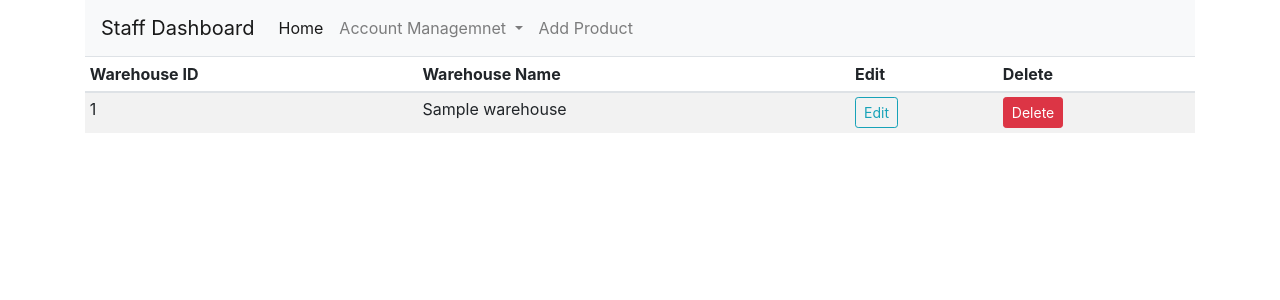
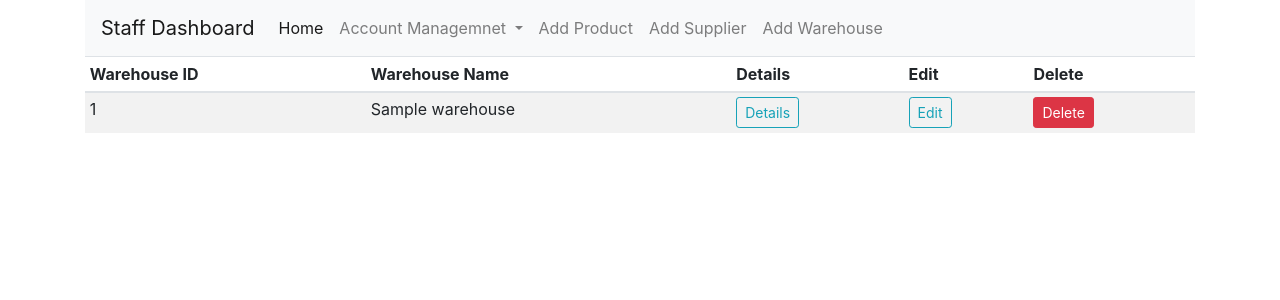
Before and after one commit to A-Y-Yang/CS-425-Online-Grocery-Store-App-master, a Flask app: page /warehouses in a window 1280 px wide. Shown: the top 300 px of the page. Run offline with Flask 2, Linux system fonts and the light colour scheme; the visitor is signed in with stand-in values (Sample User, id 1); tables that the repository leaves empty hold one stand-in row (values such as "Sample post"); parts of the project's set-up code (start-up, migrations or seed data) failed here and were passed over; some libraries are stand-ins or nearby versions.

Commit message:
Added webapp v2

```diff
--- a/Application/shop/__init__.py
+++ b/Application/shop/__init__.py
@@ -8,7 +8,7 @@ import os
 
 basedir = os.path.abspath(os.path.dirname(__file__))
 app = Flask(__name__)
-app.config['SQLALCHEMY_DATABASE_URI'] = 'postgresql://groupthree:1qaz2WSX3edc4RFV@cs425-aws-dbinstance.ctgzmkb6bvg8.us-east-2.rds.amazonaws.com/postgres'
+app.config['SQLALCHEMY_DATABASE_URI'] = 'postgresql://postgres:postgres1@localhost/postgres'
 app.config['SECRET_KEY'] = 'abcd1234'
 app.config['SQLALCHEMY_TRACK_MODIFICATIONS'] = False
 app.config['UPLOADED_PHOTOS_DEST'] = os.path.join(basedir, 'static/images')
--- a/Application/shop/admin/routes.py
+++ b/Application/shop/admin/routes.py
@@ -1,7 +1,7 @@
 from flask import render_template, session, request, redirect, url_for, flash
 from flask_login import login_required, logout_user, current_user
 from shop import app, db, login_manager
-from .forms import RegistrationForm, LoginForm, StaffRegistrationForm
+from .forms import RegistrationForm, LoginForm, StaffRegistrationForm, Addsupplier, Addwarehouse
 from .models import Customer, Staff, Supplier, Warehouse, Product, Category, Orders
 import os
 
@@ -13,7 +13,7 @@ def home():
 def admin():
     if 'email' not in session:
         flash(f'Please login first','danger')
-        return redirect(url_for('login'))
+        return redirect(url_for('home'))
     products = Product.query.order_by(Product.product_name.asc()).all()
     return render_template('admin/index.html', title = 'Admin Page', products = products)
 
@@ -21,7 +21,7 @@ def admin():
 def customer():
     if 'email' not in session:
         flash(f'Please login first','danger')
-        return redirect(url_for('login'))
+        return redirect(url_for('home'))
     products = Product.query.order_by(Product.product_name.asc()).all()
     return render_template('customer/index.html', title = 'Customer Page', products = products)
 
@@ -29,7 +29,7 @@ def customer():
 def categories():
     if 'email' not in session:
         flash(f'Please login first','danger')
-        return redirect(url_for('login'))
+        return redirect(url_for('home'))
     categories = Category.query.all()
     return render_template('admin/category.html', title = 'Category Page', categories = categories)
 
@@ -92,13 +92,13 @@ def customer_login():
 @app.route('/logout')
 def logout():
     logout_user()
-    return redirect(url_for('login'))
+    return redirect(url_for('home'))
 
 @app.route('/customer_list')
 def customer_list():
     if 'email' not in session:
         flash(f'Please login first','danger')
-        return redirect(url_for('login'))
+        return redirect(url_for('home'))
     customers = Customer.query.all()
     return render_template('admin/customer_list.html', title = 'Customer List Page', customers = customers)
 
@@ -106,7 +106,7 @@ def customer_list():
 def order_list():
     if 'email' not in session:
         flash(f'Please login first','danger')
-        return redirect(url_for('login'))
+        return redirect(url_for('home'))
     orders = Orders.query.all()
     return render_template('admin/order_list.html', title = 'Order List Page', orders = orders)
 
@@ -114,28 +114,67 @@ def order_list():
 def suppliers():
     if 'email' not in session:
         flash(f'Please login first','danger')
-        return redirect(url_for('login'))
+        return redirect(url_for('home'))
     suppliers = Supplier.query.all()
     return render_template('admin/supplier.html', title = 'Supplier Page', suppliers = suppliers)
+
+@app.route('/addsupplier', methods=['GET', 'POST'])
+def addsupplier():
+    if 'email' not in session:
+        flash(f'Please login first','danger')
+        return redirect(url_for('home'))
+    form = Addsupplier(request.form)
+    if request.method == 'POST':
+        supplier = Supplier(name = form.name.data, phone = form.phone.data, email = form.email.data,
+                    a_line_one = form.a_line_one.data, a_line_two = form.a_line_two.data, a_city = form.a_city.data,
+                    a_state = form.a_state.data, a_zipcode = form.a_zipcode.data)
+        db.session.add(supplier)
+        db.session.commit()
+        flash(f'Supplier {form.name.data} is added to your database.', 'success')
+        return redirect(url_for('suppliers'))
+    return render_template('admin/addsupplier.html', title = "Add Supplier Page", form = form)
+
+@app.route('/supplier_details/<int:id>', methods=['GET', 'POST'])
+def supplier_details(id):
+    if 'email' not in session:
+        flash(f'Please login first','danger')
+        return redirect(url_for('login'))
+    supplier = Supplier.query.get_or_404(id)
+    return render_template('supplier/supplier_details.html', supplier = supplier)
 
 @app.route('/updatesupplier/<int:supplier_id>', methods=['GET', 'POST'])
 def updatesupplier(supplier_id):
     if 'email' not in session:
         flash(f'Plese login first','danger')
-    updatesup = Supplier.query.get_or_404(supplier_id)
-    supplier = request.form.get('supplier')
+    supplier = Supplier.query.get_or_404(supplier_id)
+    form = Addsupplier(request.form)
     if request.method =="POST":
-        updatesup.name = supplier
-        flash(f'This supplier {supplier} has been updated', 'success')
+        supplier.name = form.name.data
+        supplier.phone = form.phone.data
+        supplier.email = form.email.data
+        supplier.a_line_one = form.a_line_one.data
+        supplier.a_line_two = form.a_line_two.data
+        supplier.a_city = form.a_city.data
+        supplier.a_state = form.a_state.data
+        supplier.a_zipcode = form.a_zipcode.data
+        flash(f'This Supplier {form.name.data} has been updated', 'success')
         db.session.commit()
         return redirect(url_for('suppliers'))
-    return render_template('product/updatesupplier.html', title = "Update Supplier Page", updatesup = updatesup)
+        form.name.data = supplier.name
+        form.phone.data = supplier.phone
+        form.email.data = supplier.email
+        form.a_line_one.data = supplier.a_line_one
+        form.a_line_two.data = supplier.a_line_two
+        form.a_city.data = supplier.a_city
+        form.a_state.data = supplier.a_state
+        form.a_zipcode.data = supplier.a_zipcode
+    return render_template('admin/updatesupplier.html', title = "Update Supplier Page", form = form, supplier=supplier)
 
 @app.route('/deletesupplier/<int:supplier_id>', methods=["POST"])
 def deletesupplier(supplier_id):
     if 'email' not in session:
         flash(f'Please login first','danger')
-        return redirect(url_for('login'))
+        return redirect(url_for('home'))
     supplier = request.form.get('supplier')
     if request.method == "POST":
         db.session.delete(supplier)
@@ -150,28 +189,66 @@ def deletesupplier(supplier_id):
 def warehouses():
     if 'email' not in session:
         flash(f'Please login first','danger')
-        return redirect(url_for('login'))
+        return redirect(url_for('home'))
     warehouses = Warehouse.query.all()
     return render_template('admin/warehouse.html', title = 'Warehouse Page', warehouses = warehouses)
+
+@app.route('/addwarehouse', methods=['GET', 'POST'])
+def addwarehouse():
+    if 'email' not in session:
+        flash(f'Please login first','danger')
+        return redirect(url_for('home'))
+    form = Addwarehouse(request.form)
+    if request.method == 'POST':
+        warehouse = Warehouse(name = form.name.data, a_line_one = form.a_line_one.data,
+                    a_line_two = form.a_line_two.data, a_city = form.a_city.data,
+                    a_state = form.a_state.data, a_zipcode = form.a_zipcode.data,
+                    capacity = form.capacity.data)
+        db.session.add(warehouse)
+        db.session.commit()
+        flash(f'Warehouse {form.name.data} is added to your database.', 'success')
+        return redirect(url_for('warehouses'))
+    return render_template('admin/addwarehouse.html', title = "Add Warehouse Page", form = form)
+
+@app.route('/warehouse_details/<int:id>', methods=['GET', 'POST'])
+def warehouse_details(id):
+    if 'email' not in session:
+        flash(f'Please login first','danger')
+        return redirect(url_for('login'))
+    warehouse = Warehouse.query.get_or_404(id)
+    return render_template('warehouse/warehouse_details.html', warehouse = warehouse)
 
 @app.route('/updatewarehouse/<int:warehouse_id>', methods=['GET', 'POST'])
 def updatewarehouse(warehouse_id):
     if 'email' not in session:
         flash(f'Plese login first','danger')
-    updatewh = Warehouse.query.get_or_404(warehouse_id)
-    warehouse = request.form.get('warehouse')
+    warehouse = Warehouse.query.get_or_404(warehouse_id)
+    form = Addwarehouse(request.form)
     if request.method =="POST":
-        updatewh.name = warehouse
-        flash(f'This warehouse {warehouse} has been updated', 'success')
+        warehouse.name = form.name.data
+        warehouse.a_line_one = form.a_line_one.data
+        warehouse.a_line_two = form.a_line_two.data
+        warehouse.a_city = form.a_city.data
+        warehouse.a_state = form.a_state.data
+        warehouse.a_zipcode = form.a_zipcode.data
+        warehouse.capacity = form.capacity.data
+        flash(f'This warehouse {form.name.data} has been updated', 'success')
         db.session.commit()
         return redirect(url_for('warehouses'))
-    return render_template('product/updatewarehouse.html', title = "Update Warehouse Page", updatesup = updatesup)
+    form.name.data = warehouse.name
+    form.a_line_one.data = warehouse.a_line_one
+    form.a_line_two.data = warehouse.a_line_two
+    form.a_city.data = warehouse.a_city
+    form.a_state.data = warehouse.a_state
+    form.a_zipcode.data = warehouse.a_zipcode
+    form.capacity.data = warehouse.capacity
+    return render_template('admin/updatewarehouse.html', title = "Update Warehouse Page", form = form, warehouse = warehouse)
 
 @app.route('/deletewarehouse/<int:warehouse_id>', methods=["POST"])
 def deletewarehouse(warehouse_id):
     if 'email' not in session:
         flash(f'Please login first','danger')
-        return redirect(url_for('login'))
+        return redirect(url_for('home'))
     warehouse = request.form.get('warehouse')
     if request.method == "POST":
         db.session.delete(warehouse)
--- a/Application/shop/templates/admin/updatesupplier.html
+++ b/Application/shop/templates/admin/updatesupplier.html
@@ -9,8 +9,8 @@
         <h2 class="text-center bg-info p-2">Update Supplier {{supplier.name}} </h2>
         {% from "_formhelpers.html" import render_field %}
         <form action="" method="POST" enctype="multipart/form-data">
-            {{ render_field(form.name, class = "form-control", placeholder="Update Supplier Name") }}
-            {{ render_field(form.phone, class = "form-control", placeholder="Update Supplier Phone") }}
+            {{ render_field(form.name, class = "form-control", placeholder="Update supplier name") }}
+            {{ render_field(form.phone, class = "form-control", placeholder="Update supplier phone") }}
             {{ render_field(form.email, class = "form-control", placeholder="Update supplier email") }}
             {{ render_field(form.a_line_one, class = "form-control", placeholder="Update address (line 1)") }}
             {{ render_field(form.a_line_two, class = "form-control", placeholder="Update address (line 2)") }}
@@ -20,6 +20,7 @@
             <div></div>
         <button type="submit" class="btn btn-outline-info mt-4"> Update Supplier</button>
         </form>
+        <p></p>
         <a href="{{url_for('admin')}}" class="btn btn-warning" stype="margin-top: -65px; margin-left: 160px;"> Cancel </a>
     </div>
     <div class="col-md-2"></div>
--- a/Application/shop/templates/admin/updatewarehouse.html
+++ b/Application/shop/templates/admin/updatewarehouse.html
@@ -19,6 +19,7 @@
             <div></div>
         <button type="submit" class="btn btn-outline-info mt-4"> Update Warehouse</button>
         </form>
+        <p></p>
         <a href="{{url_for('admin')}}" class="btn btn-warning" stype="margin-top: -65px; margin-left: 160px;"> Cancel </a>
     </div>
     <div class="col-md-2"></div>
--- a/Application/shop/templates/admin/warehouse.html
+++ b/Application/shop/templates/admin/warehouse.html
@@ -10,6 +10,7 @@
         <thead>
             <th>Warehouse ID</th>
             <th>Warehouse Name</th>
+            <th>Details</th>
             <th>Edit</th>
             <th>Delete</th>
         </thead>
@@ -18,11 +19,53 @@
             <tr>
                 <td>{{warehouse.warehouse_id}}</td>
                 <td>{{warehouse.name}}</td>
+                <td>
+                  <button type="button" class="btn btn-outline-info btn-sm" data-toggle="modal" data-target="#exampleModalLong-{{warehouse.warehouse_id}}">Details</button>
+                </td>
                 <td><a href="{{ url_for('updatewarehouse', warehouse_id=warehouse.warehouse_id)}}" class = "btn btn-sm btn-outline-info"> Edit </a></td>
                 <td>
-                  <button type = "button" class = "btn btn-danger btn-sm" data-toggle = "modal" data-target="#exampleModal-{{warehouse.warehouse_id}}"> Delete </button>
+                  <button type = "button" class = "btn btn-danger btn-sm" data-toggle = "modal" data-target="#exampleModalLong-{{warehouse.warehouse_id}}"> Delete </button>
                 </td>
             </tr>
+            <!-- Long modal -->
+
+            <div class="modal fade" id = "exampleModalLong-{{warehouse.warehouse_id}}" tabindex="-1" role="dialog" aria-labelledby="exampleModalLong" aria-hidden="true">
+              <div class="modal-dialog">
+                <div class="modal-content">
+                  <div class="modal-header">
+                    <h5 class="modal-title" id="exampleModalLong-{{warehouse.warehouse_id}}">Warehouse Details</h5>
+                    <button type="button" class="close" data-dismiss="modal" aria-label="Close">
+                      <span aria-hidden="true">&times;</span>
+                    </button>
+                  </div>
+                  <div class="modal-body">
+                    <div class="container mt-6">
+                      <div class="row">
+                          <div class="col-md-8">
+                              <h4> #{{ warehouse.warehouse_id}}   {{ warehouse.name}} </h4>
+                              <hr>
+                              <b> Address </b>
+                              <p> {{ warehouse.a_line_one }} </p>
+                              <p> {{ warehouse.a_line_two }} </p>
+                              <p> {{ warehouse.a_city }}, {{ warehouse.a_state }} {{ warehouse.a_zipcode }} </p>
+                              <hr>
+                              <p> Capacity: {{ warehouse.capacity }} </p>
+                              <p> Capacity Used: {{ warehouse.capacity_used }} </p>
+                              <b> Capacity Remained: {{ warehouse.capacity_remained }} </b>
+                          </div>
+                      </div>
+                  </div>
+                  </div>
+                  <div class="modal-footer">
+                    <form action="{{ url_for('updatewarehouse',warehouse_id=warehouse.warehouse_id)}}" method = "POST">
+                      <input type = "hidden" name="warehouse" value="{{ warehouse.warehouse_id }}"></input>
+                      <button type = "submit" class = "btn btn-outline-info">Update Warehouse</button>
+                    </form>
+                    <button type="button" class="btn btn-secondary" data-dismiss="modal">Close</button>
+                  </div>
+                </div>
+              </div>
+            </div>
             <!--Modal-->
             <div class="modal fade" id="exampleModal-{{warehouse.warehouse_id}}" tabindex="-1" role="dialog" aria-labelledby="exampleModalLabel" aria-hidden="true">
               <div class="modal-dialog" role="document">
--- a/Application/shop/templates/admin_navbar.html
+++ b/Application/shop/templates/admin_navbar.html
@@ -29,6 +29,12 @@
           <li class="nav-item">
             <a class="nav-link" href="{{url_for('addproduct')}}">Add Product</a>
           </li>
+          <li class="nav-item">
+            <a class="nav-link" href="{{url_for('addsupplier')}}">Add Supplier</a>
+          </li>
+          <li class="nav-item">
+            <a class="nav-link" href="{{url_for('addwarehouse')}}">Add Warehouse</a>
+          </li>
         </ul>
       </div>
     </nav>
--- a/Application/shop/templates/customer/index.html
+++ b/Application/shop/templates/customer/index.html
@@ -51,7 +51,7 @@
                               <img src = "{{ url_for('static', filename = 'images/'+ product.image) }}" alt = {{product.name}} width = "80" height = "80">
                           </div>
                           <div class="col-md-5">
-                              <h4> {{ product.name}} </h4>
+                              <h4> {{ product.product_name}} </h4>
                               <hr>
                               <p> Unit Price: ${{ product.price }} </p>
                               <p> Size: {{ product.size }} </p>
--- a/Application/shop/templates/product/updateproduct.html
+++ b/Application/shop/templates/product/updateproduct.html
@@ -22,8 +22,9 @@
             </select>
             {{ render_field(form.add_info, class = "form-control", placeholder="Update additional information", rows="10") }}
             <div></div>
-        <button type="submit" class="btn btn-outline-info mt-4"> Update Product</button>
+            <button type="submit" class="btn btn-outline-info mt-4"> Update Product</button>
         </form>
+        <p></p>
         <a href="{{url_for('admin')}}" class="btn btn-warning" stype="margin-top: -65px; margin-left: 160px;"> Cancel </a>
     </div>
     <div class="col-md-2"></div>
```
Also changed, not shown: Application/shop/admin/__init__.py (deleted, +0 -17 lines), Application/shop/admin/forms.py (+22 -3 lines), Application/shop/templates/admin/supplier.html (+42 -1 lines).
